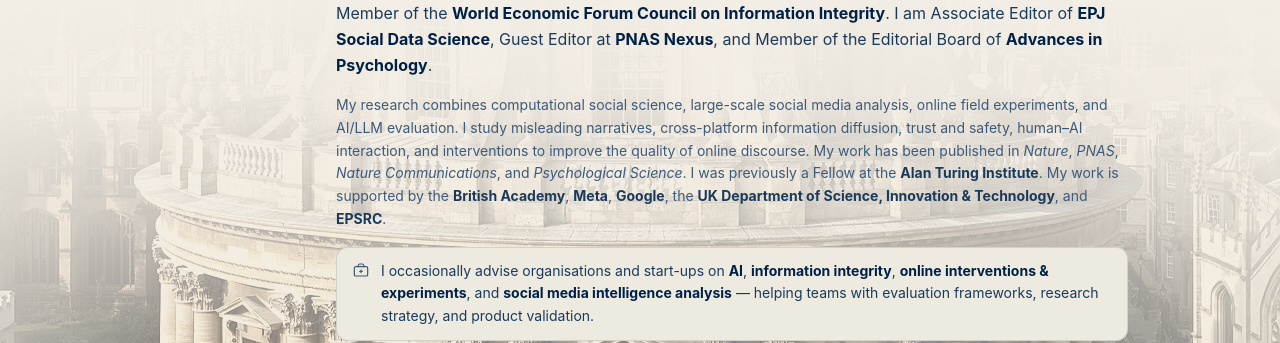
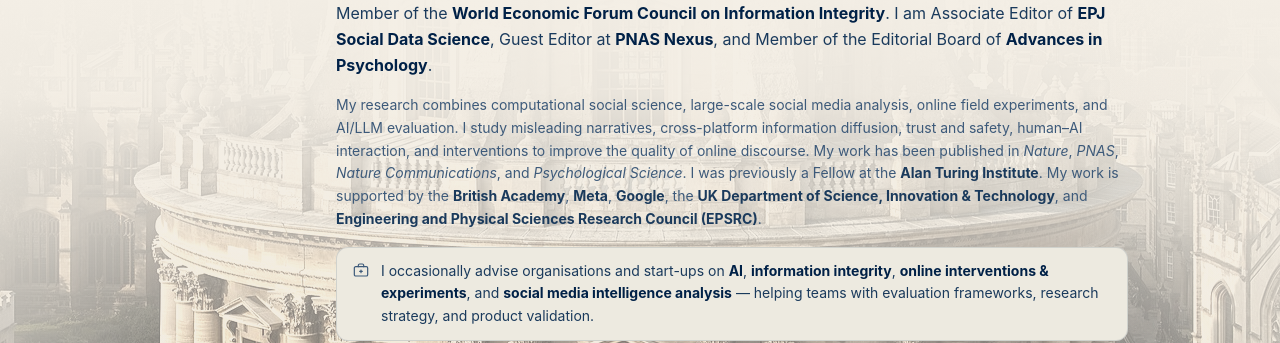
Before and after one commit to mmosleh/mmosleh.github.io, an Astro site in the folder claude/: page / in a window 1280 px wide. Shown: the part 293-636 px from the top of the page. Built offline with nearby package versions, Linux system fonts and the light colour scheme; Astro itself is replaced by a stand-in of ours.

Commit message:
Spell out EPSRC in full
Co-Authored-By: Claude Sonnet 4.6 <noreply@anthropic.com>

```diff
--- a/claude/src/pages/index.astro
+++ b/claude/src/pages/index.astro
@@ -70,7 +70,7 @@ const pubs = (await getCollection("publications", ({ data }) => !data.draft && d
             My work is supported by the <strong style="color: var(--color-oxford-soft)">British Academy</strong>,
             <strong style="color: var(--color-oxford-soft)">Meta</strong>, <strong style="color: var(--color-oxford-soft)">Google</strong>,
             the <strong style="color: var(--color-oxford-soft)">UK Department of Science, Innovation &amp; Technology</strong>,
-            and <strong style="color: var(--color-oxford-soft)">EPSRC</strong>.
+            and <strong style="color: var(--color-oxford-soft)">Engineering and Physical Sciences Research Council (EPSRC)</strong>.
           </p>
 
           <!-- Advisory -->
```
